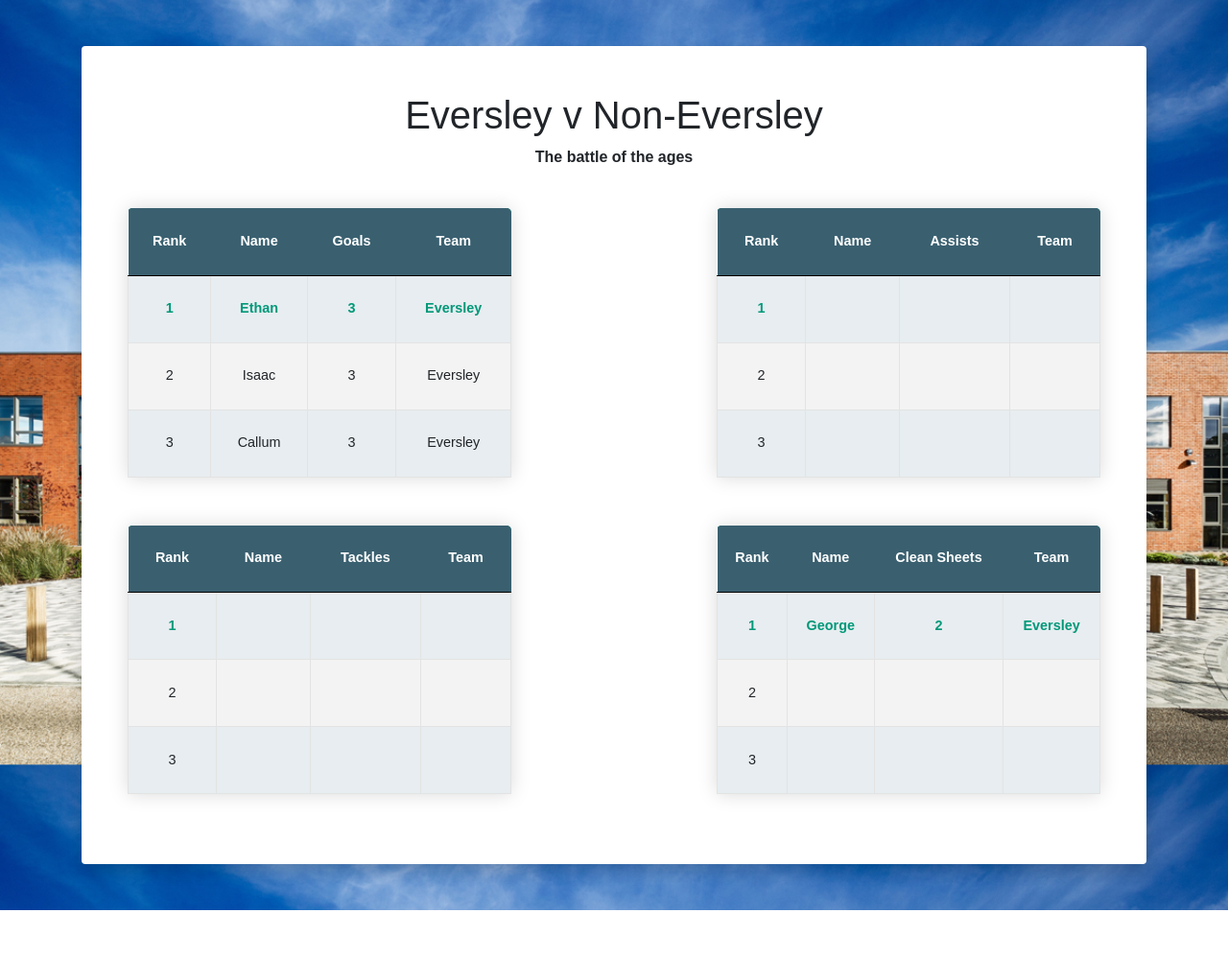
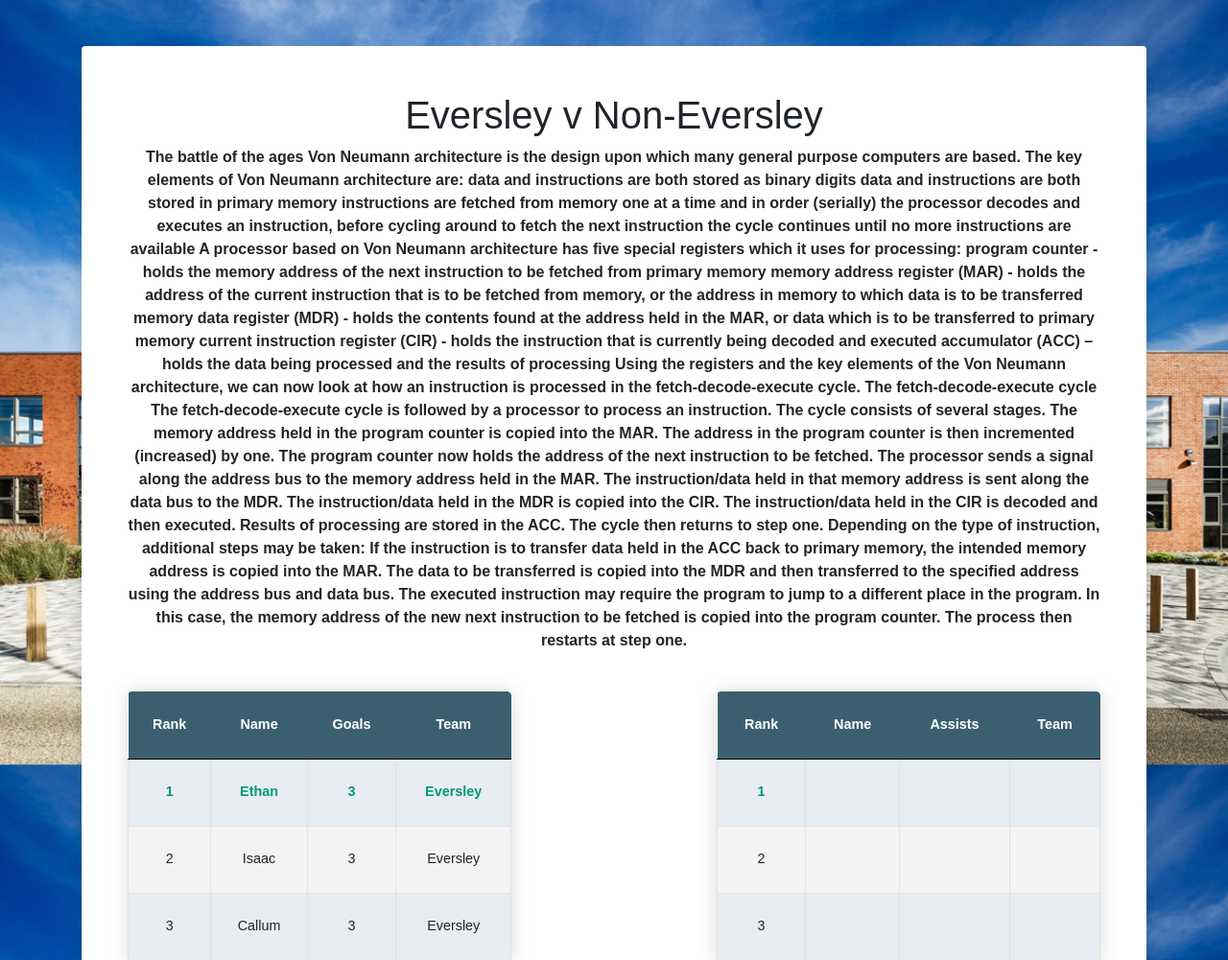
Before and after one commit to daniginho/flask_lunchtime_games, a Flask app: page /stats in a window 1280 px wide. Shown: the part 56-1057 px from the top of the page at 96% size. Before the commit the page ends 1005 px from the top, so only its background shows below. Run offline with Flask 2, Linux system fonts and the light colour scheme; a user stored in the database is signed in; some libraries are stand-ins or nearby versions.

Commit message:
Update stats.html

```diff
--- a/website/templates/stats.html
+++ b/website/templates/stats.html
@@ -155,7 +155,38 @@ table.menu1 {
         <div class="card border-0 shadow my-5">
           <div class="card-body p-5">
             <h1 class="center">Eversley v Non-Eversley</h1>
-            <p class="center2" >The battle of the ages</p>
+            <p class="center2" >The battle of the ages Von Neumann architecture is the design upon which many general purpose computers are based. The key elements of Von Neumann architecture are:
+
+data and instructions are both stored as binary digits
+data and instructions are both stored in primary memory
+instructions are fetched from memory one at a time and in order (serially)
+the processor decodes and executes an instruction, before cycling around to fetch the next instruction
+the cycle continues until no more instructions are available
+A processor based on Von Neumann architecture has five special registers which it uses for processing:
+
+program counter - holds the memory address of the next instruction to be fetched from primary memory
+memory address register (MAR) - holds the address of the current instruction that is to be fetched from memory, or the address in memory to which data is to be transferred
+memory data register (MDR) - holds the contents found at the address held in the MAR, or data which is to be transferred to primary memory
+current instruction register (CIR) - holds the instruction that is currently being decoded and executed
+accumulator (ACC) – holds the data being processed and the results of processing
+Using the registers and the key elements of the Von Neumann architecture, we can now look at how an instruction is processed in the fetch-decode-execute cycle.
+
+The fetch-decode-execute cycle
+
+The fetch-decode-execute cycle is followed by a processor to process an instruction. The cycle consists of several stages.
+
+The memory address held in the program counter is copied into the MAR.
+The address in the program counter is then incremented (increased) by one. The program counter now holds the address of the next instruction to be fetched.
+The processor sends a signal along the address bus to the memory address held in the MAR.
+The instruction/data held in that memory address is sent along the data bus to the MDR.
+The instruction/data held in the MDR is copied into the CIR.
+The instruction/data held in the CIR is decoded and then executed. Results of processing are stored in the ACC.
+The cycle then returns to step one.
+Depending on the type of instruction, additional steps may be taken:
+
+If the instruction is to transfer data held in the ACC back to primary memory, the intended memory address is copied into the MAR. The data to be transferred is copied into the MDR and then transferred to the specified address using the address bus and data bus.
+The executed instruction may require the program to jump to a different place in the program. In this case, the memory address of the new next instruction to be fetched is copied into the program counter. The process then restarts at step one.</p>
+
             <td style="text-align: left"></td>
             <table class="content-table menu1">
                 <thead>
```
